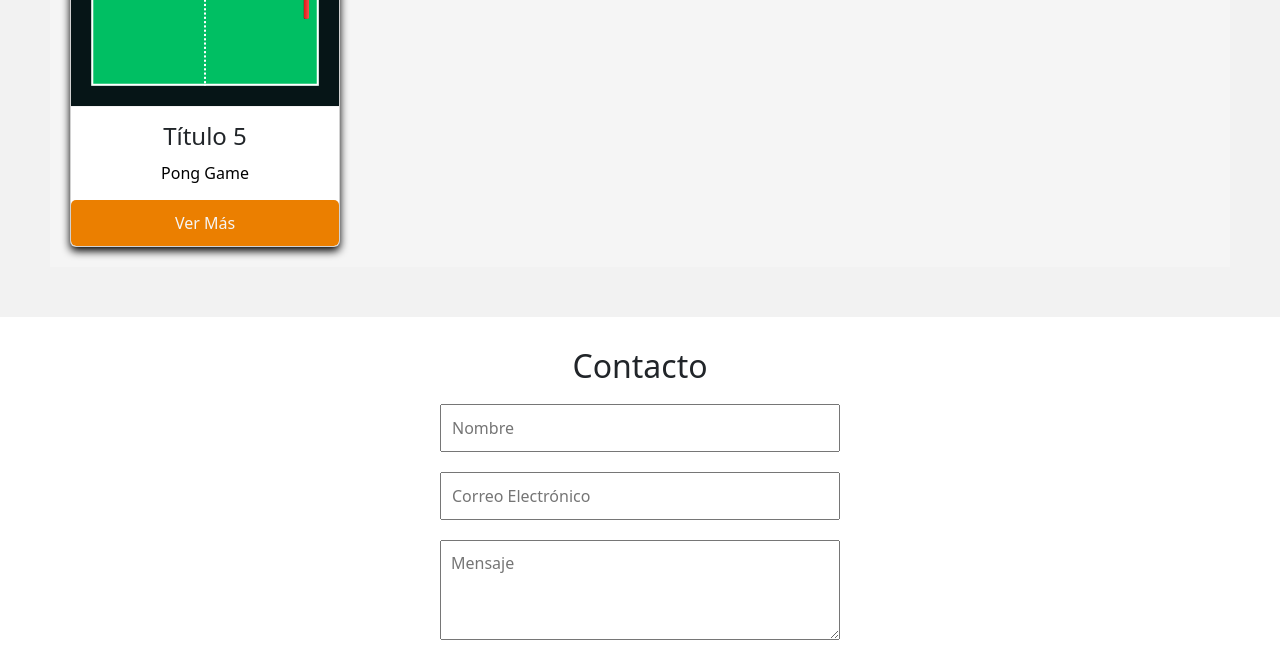
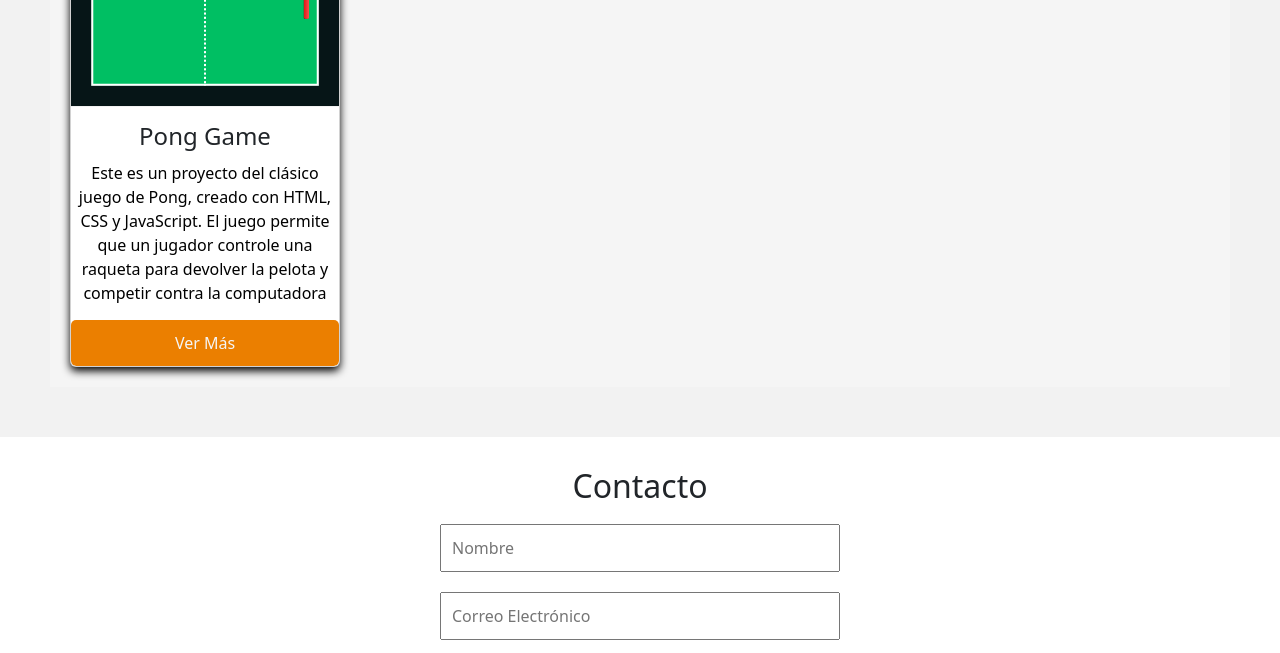
Before and after one commit to AndreaMReyna/portafolio, a plain HTML site: page index.html in a window 1280 px wide. Shown: the part 2980-3633 px from the top of the page. Drawn offline with nearby package versions, Linux system fonts and the light colour scheme; a web font is replaced by a local one.

Commit message:
Correción en p 120

```diff
--- a/index.html
+++ b/index.html
@@ -116,8 +116,8 @@
                 </div>
                  <div class="card">
                     <img src="fotos/juego-pong.png" alt="juego-pong">
-                    <h3>Título 5</h3>
-                    <p> Pong Game</p>
+                    <h3>Pong Game</h3>
+                    <p> Este es un proyecto del clásico juego de Pong, creado con HTML, CSS y JavaScript. El juego permite que un jugador controle una raqueta para devolver la pelota y competir contra la computadora</p>
                     <a href="https://andreamreyna.github.io/ping-pong/" class="btn">Ver Más</a>
                 </div>
                 <!--  <div class="card">
```
